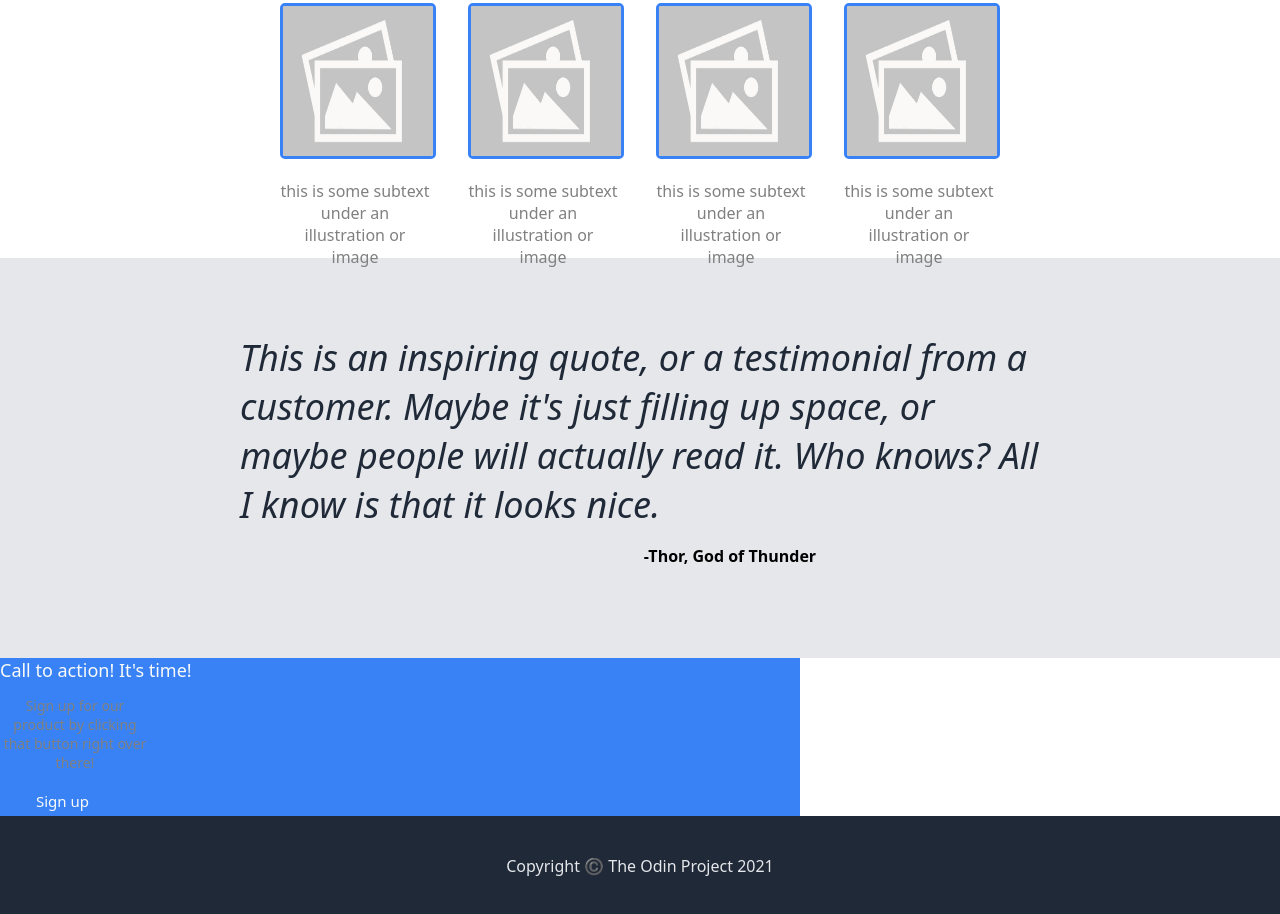
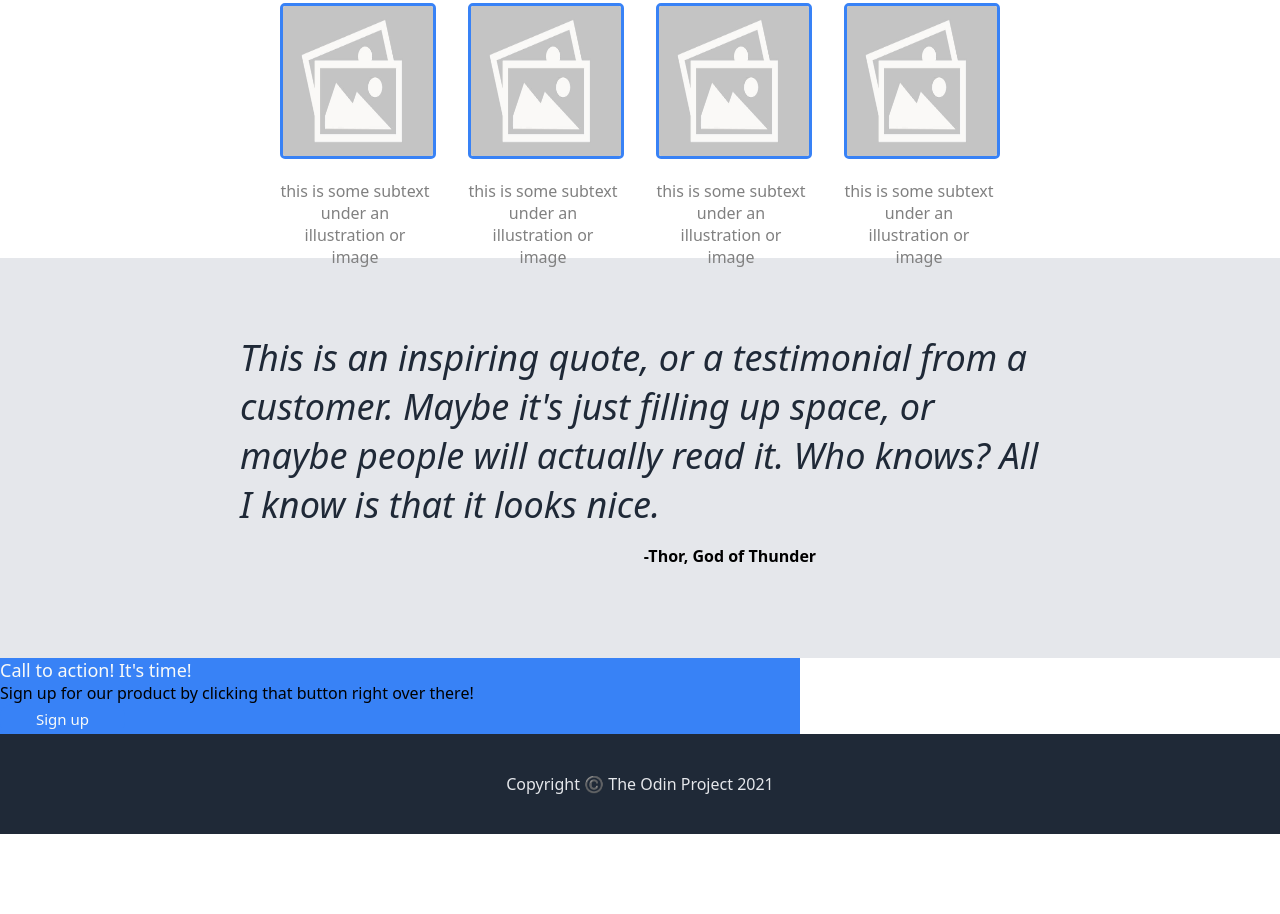
Before and after one commit to westfallh/landing-page, a plain HTML site: page index.html in a window 1280 px wide. Shown: the part 602-1516 px from the top of the page. After the commit the page ends 1436 px from the top, so only its background shows below. Drawn offline with Linux system fonts and the light colour scheme.

Commit message:
fixed container 4 - final rendition

```diff
--- a/index.html
+++ b/index.html
@@ -47,11 +47,20 @@
         <p>-Thor, God of Thunder</p>
     </div>
 
+
     <div class="container4">
-        <div class="calltoaction">Call to action! It's time!</div>
-        <p>Sign up for our product by clicking that button right over there!</p>
-        <button>Sign up</button>
+        <div class="container4content">
+            <div class="calltoaction">
+                Call to action! It's time!
+            </div>
+            <div class="container4subtext">
+                Sign up for our product by clicking that button right over there!
+            </div>
+        </div>
+        <button class="signupbutton">Sign up</button>
     </div>
+
+
     <div class="footer">
         <div class="footertext">Copyright ©️ The Odin Project 2021</div>
     </div>
```
